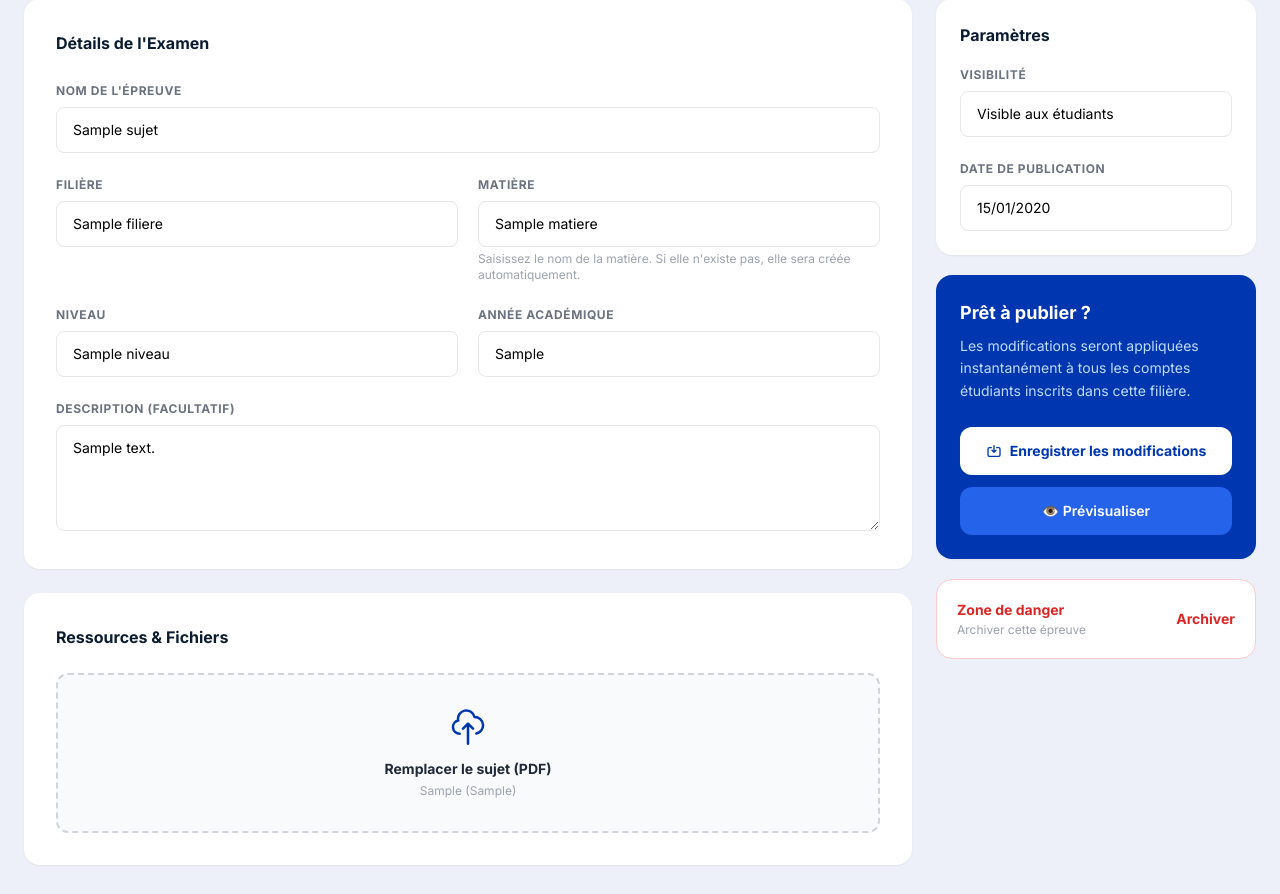
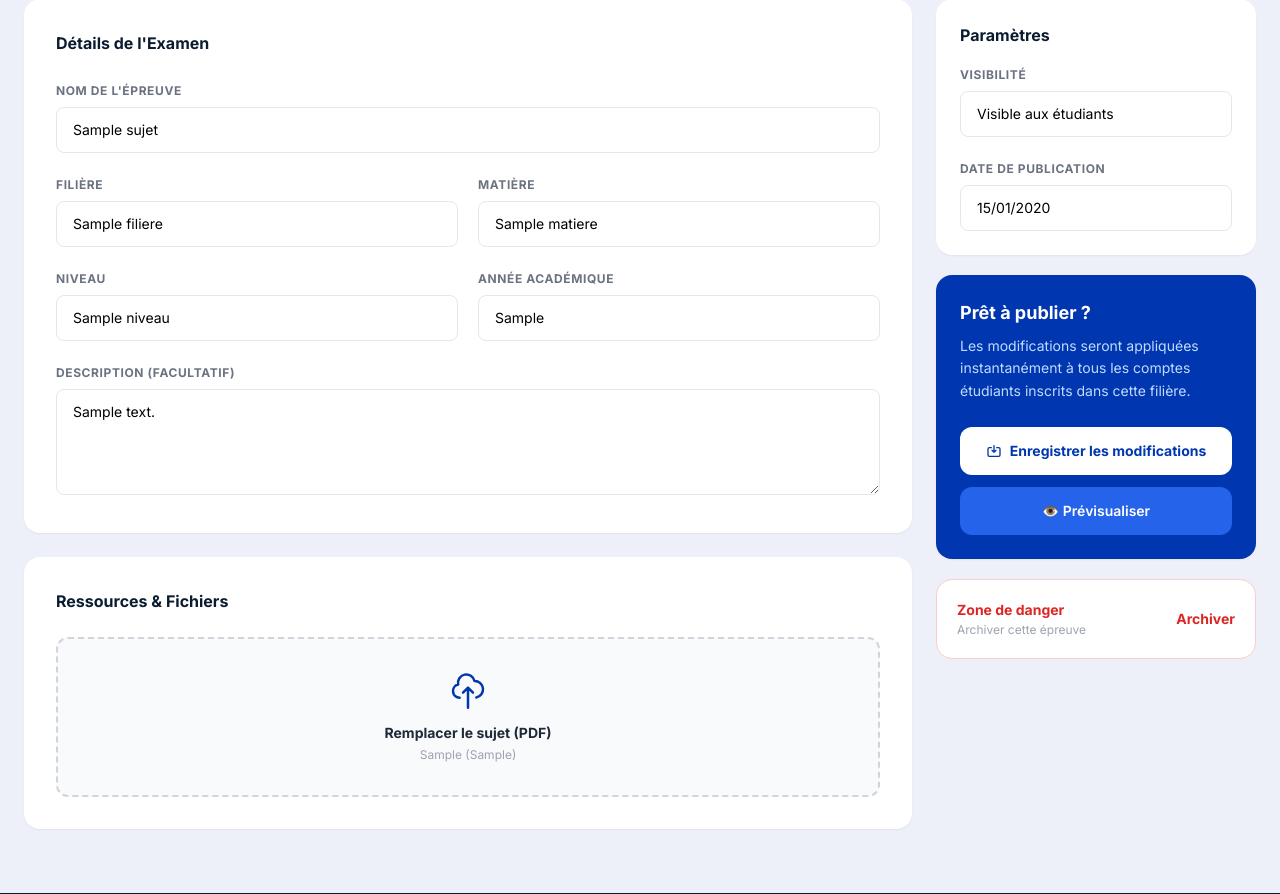
Before and after one commit to TANNOU-dev/upgcexam, a Django app: page /sujets/modifier/1/ in a window 1280 px wide. Shown: the part 284-1178 px from the top of the page. Run offline with Django 5.2, Linux system fonts and the light colour scheme; a user stored in the database is signed in; tables that the repository leaves empty hold one stand-in row (values such as "Sample post"); some libraries are stand-ins or nearby versions.

Commit message:
Retire message aide sous champ matiere

```diff
--- a/core/templates/core/modifier_sujet.html
+++ b/core/templates/core/modifier_sujet.html
@@ -124,7 +124,6 @@
                             <input type="text" name="matiere" required
                                    value="{{ sujet.matiere.nom }}"
                                    class="w-full px-4 py-3 bg-white border border-gray-200 rounded-lg text-sm focus:outline-none focus:ring-2 focus:ring-[#0037B0] focus:border-[#0037B0]">
-                            <p class="text-xs text-gray-400 mt-1">Saisissez le nom de la matière. Si elle n'existe pas, elle sera créée automatiquement.</p>
                         </div>
                     </div>
                     <div class="grid grid-cols-1 md:grid-cols-2 gap-5 mb-6">
```
